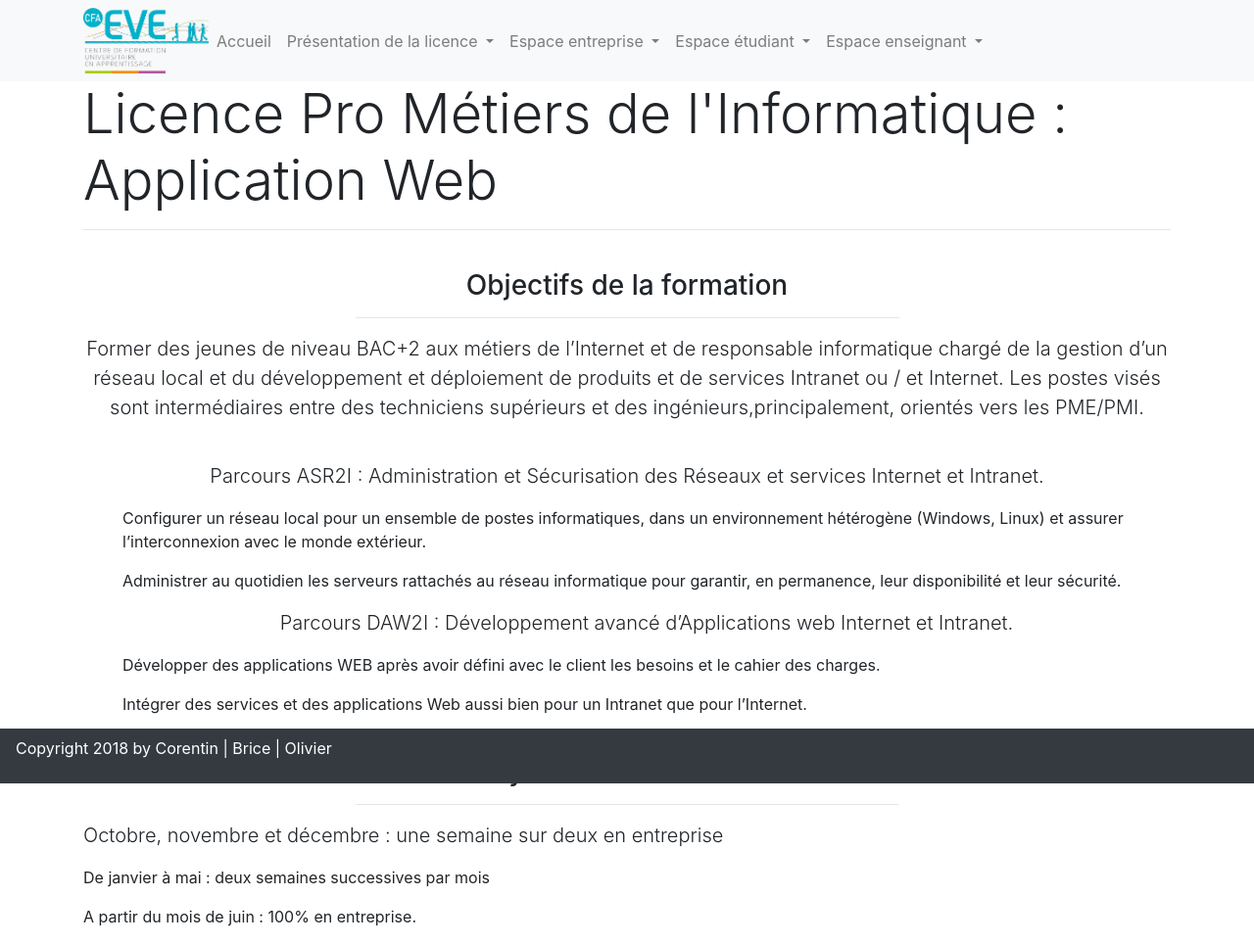
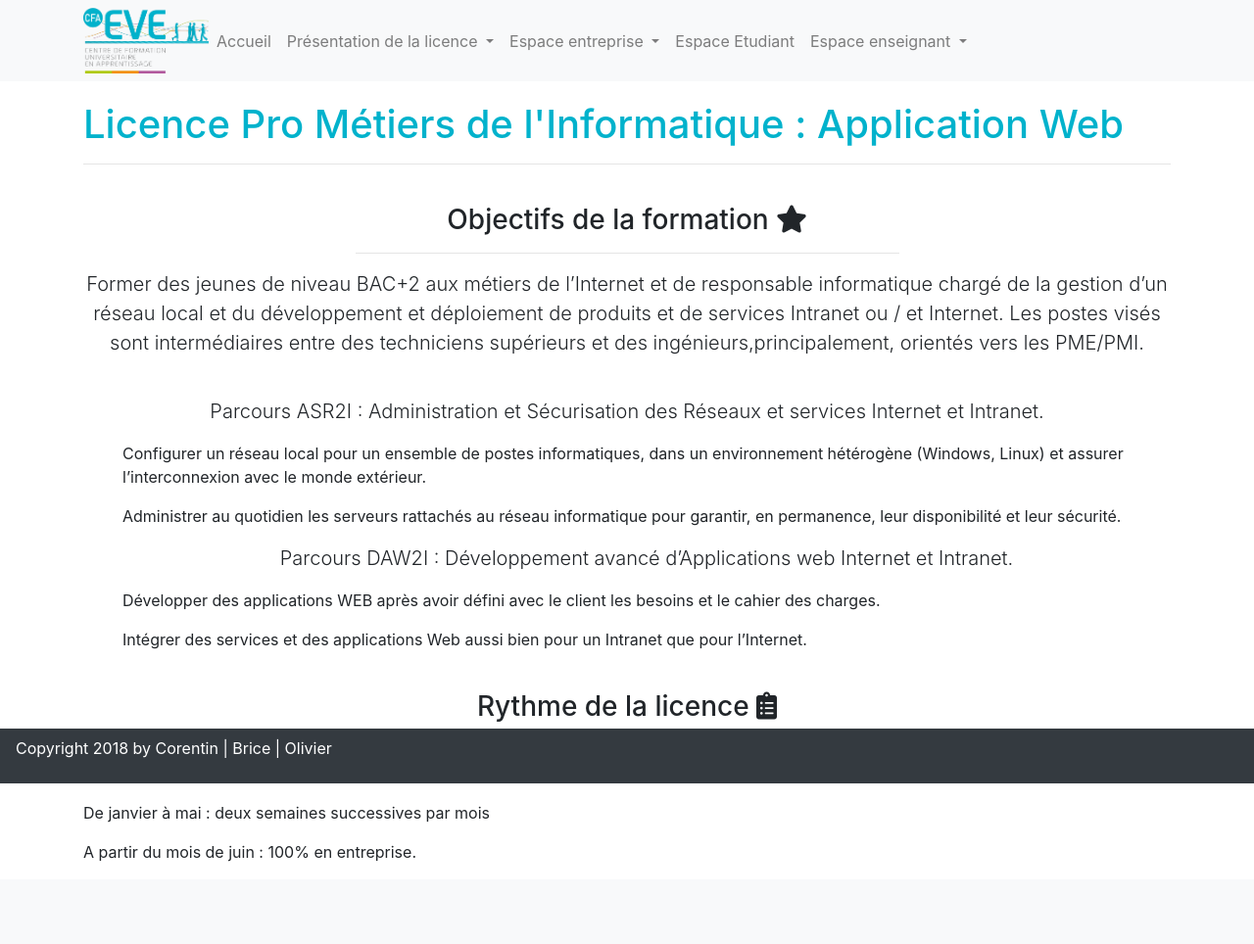
Before and after one commit to birbo971/ASRII-Project, a PHP site: page /objectifrythmes.php in a window 1280 px wide. Shown: the whole page at 98% size. After the commit the page ends 880 px from the top, so only its background shows below. Run offline with PHP 8.4, Linux system fonts and the light colour scheme.

Commit message:
Nouveux fichier

```diff
--- /dev/null
+++ b/fonctions.php
@@ -0,0 +1,42 @@
+<?php
+session_start();
+function barMenu(){
+session_unset();
+if(empty($_SESSION['NouvelleSession'])){
+?>
+  <li class="nav-item"><a class="nav-link <?= isset($etudiant)? $etudiant: ''; ?>" href="authespaceetudiant.php">Espace Etudiant</a></li>
+<?php
+}else{
+?>
+  <li class="nav-item dropdown <?= isset($etudiant)? $etudiant: ''; ?>">
+    <a class="nav-link dropdown-toggle" href="#" data-toggle="dropdown" aria-haspopup="true" aria-expanded="false">
+      Espace étudiant
+    </a>
+    <div class="dropdown-menu dropright" aria-labelledby="navbarDropdownMenuLink">
+      <a class="dropdown-item" href="#">
+        Notes
+      </a>
+      <a class="dropdown-item" href="#">
+        Emploi du temps
+      </a>
+      <a class="dropdown-item" href="#">
+        Projets tuteurés
+      </a>
+      <a class="dropdown-item" href="#">
+        Offres d/alternance</a>
+      <a class="dropdown-item" href="#">
+        Support de cours
+      </a>
+    </div>
+  </li>
+<?php
+  }
+}
+function connexionEspaceEtud(){
+  if(isset($_POST['connexion'])){
+      $Email_Etudiant = $_POST['emailEtudiant'];
+      $Motdepasse_Etudiant = $_POST['motdepasseEtudiant'];
+
+  }
+}
+?>
--- a/includes/header.php
+++ b/includes/header.php
@@ -9,3 +9,4 @@
     <link rel="stylesheet" type="text/css" href="css/main.css">
   </head>
   <body>
+  <?php include("fonctions.php"); ?>
--- a/includes/navbar.php
+++ b/includes/navbar.php
@@ -72,28 +72,7 @@
         </li>
 
         <!-- Espace étudiant -->
-        <li class="nav-item dropdown <?= isset($etudiant)? $etudiant: ''; ?>">
-          <a class="nav-link dropdown-toggle" href="#" data-toggle="dropdown" aria-haspopup="true" aria-expanded="false">
-            Espace étudiant
-          </a>
-          <div class="dropdown-menu dropright" aria-labelledby="navbarDropdownMenuLink">
-            <a class="dropdown-item" href="#">
-              Notes
-            </a>
-            <a class="dropdown-item" href="#">
-              Emploi du temps
-            </a>
-            <a class="dropdown-item" href="#">
-              Projets tuteurés
-            </a>
-            <a class="dropdown-item" href="#">
-              Offres d'alternance
-            </a>
-            <a class="dropdown-item" href="#">
-              Support de cours
-            </a>
-          </div>
-        </li>
+        <?php barMenu(); ?>
 
         <!-- Espace enseignant -->
         <li class="nav-item dropdown <?= isset($enseignant)? $enseignant: ''; ?>">
--- a/lieu.php
+++ b/lieu.php
@@ -4,11 +4,11 @@ $titre ="Lieu de la formation";
 
 <?php include('includes/navbar.php'); ?>
 <div class="container">
-  <p class="display-4">Lieu de la formation</p>
+  <h1>Lieu de la formation</h1>
   <hr>
   <p class="lead">Pour acceder au lieu du site :</p><br/>
   <div class="col-lg-8">
-    <iframe src="https://www.google.com/maps/embed?pb=!1m18!1m12!1m3!1d84391.94117372978!2d2.3571521493585617!3d48.62423306654216!2m3!1f0!2f0!3f0!3m2!1i1024!2i768!4f13.1!3m3!1m2!1s0x47e5de04d86e3bd5%3A0x2f82c2d7802e0354!2sUniversit%C3%A9+d&#39;Evry-Val-d&#39;Essonne!5e0!3m2!1sfr!2sfr!4v1527503912989" id="carteMap" frameborder="0"  allowfullscreen></iframe>
+    <iframe src="https://www.google.com/maps/embed?pb=!1m18!1m12!1m3!1d2637.1204555376594!2d2.4296961160583592!3d48.626676979265504!2m3!1f0!2f0!3f0!3m2!1i1024!2i768!4f13.1!3m3!1m2!1s0x47e5de1c712709cf%3A0x91e9fa1683514d7c!2zSVVUIGTigJlFdnJ5IFZhbCBk4oCZRXNzb25uZQ!5e0!3m2!1sfr!2sfr!4v1527669149310" id="carteMap" allowfullscreen></iframe>
   </div>
   <p><u>Adresse postale :</u></p>
   <p>IUT Evry, 22 Allée Jean Rostant – 91025 Evry Cedex</p>
--- a/objectifrythmes.php
+++ b/objectifrythmes.php
@@ -4,10 +4,10 @@ include('includes/header.php'); ?>
 
 <?php include('includes/navbar.php'); ?>
 <div class="container">
-  <p class="display-4">Licence Pro Métiers de l'Informatique : Application Web</p>
+  <h1>Licence Pro Métiers de l'Informatique : Application Web</h1>
     <hr>
   <br/>
-  <p class="h3" id="Objectif">Objectifs de la formation</p>
+  <p class="h3" id="Objectif">Objectifs de la formation <i class="fas fa-star"></i></p>
   <hr class="hrmoyen">
     <p class="lead text-center">Former des jeunes de niveau BAC+2 aux métiers de l’Internet et de responsable informatique chargé de la gestion d’un réseau local et du développement et déploiement de produits et de services Intranet ou / et Internet.
       Les postes visés sont intermédiaires entre des techniciens supérieurs et des ingénieurs,principalement, orientés vers les PME/PMI.</p>
@@ -21,7 +21,7 @@ include('includes/header.php'); ?>
       <p class="text-center"><li>Développer des applications WEB après avoir défini avec le client les besoins et le cahier des charges.</li></p>
       <p class="text-center"><li>Intégrer des services et des applications Web aussi bien pour un Intranet que pour l’Internet.</li></p></ol>
     <br/>
-  <p class="h3" id="Rythme">Rythme de la licence</p>
+  <p class="h3" id="Rythme">Rythme de la licence <i class="fas fa-clipboard-list"></i></p>
   <hr class="hrmoyen">
     <p class="lead">Octobre, novembre et décembre : une semaine sur deux en entreprise</li></p>
 <p class="lead"><li>De janvier à mai : deux semaines successives par mois</p>
```
Also changed, not shown: add_projet_tut.php (+5 -12 lines), authespaceetudiant.php (added, +22 -0 lines).
